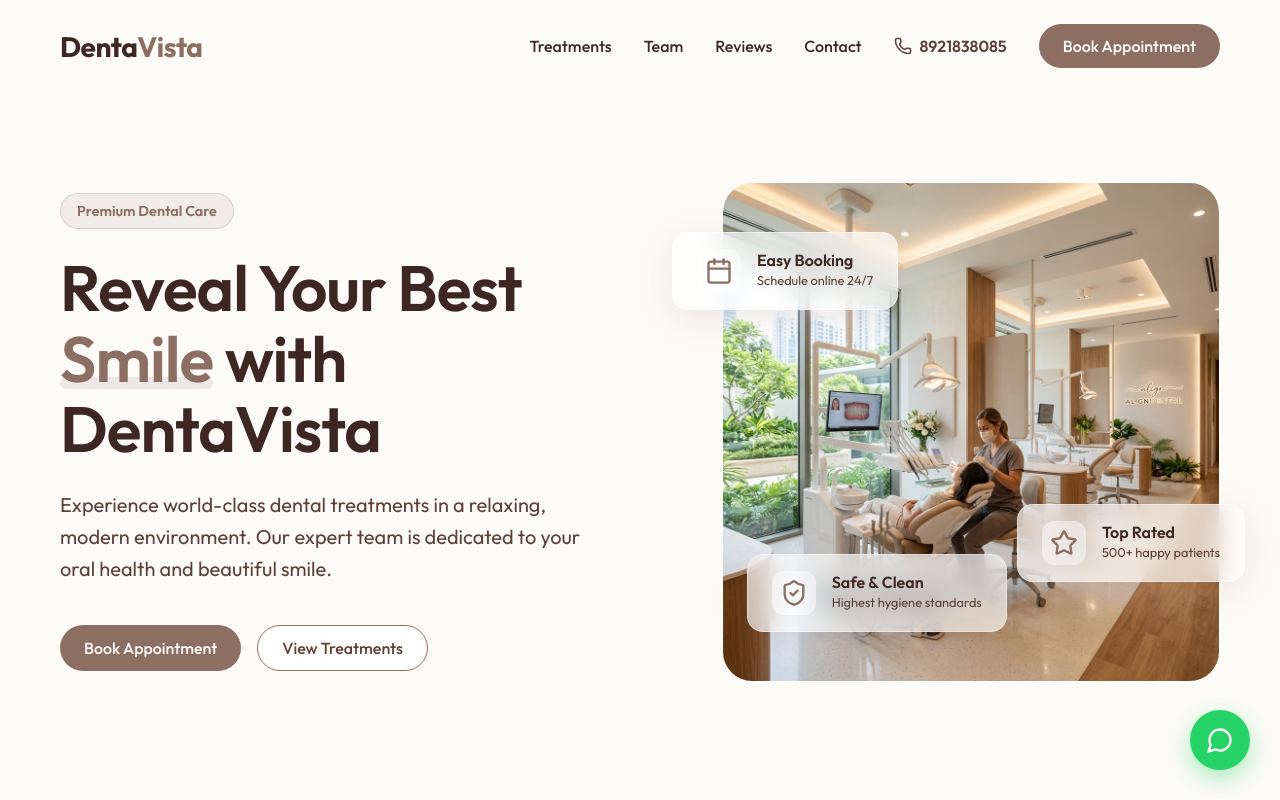
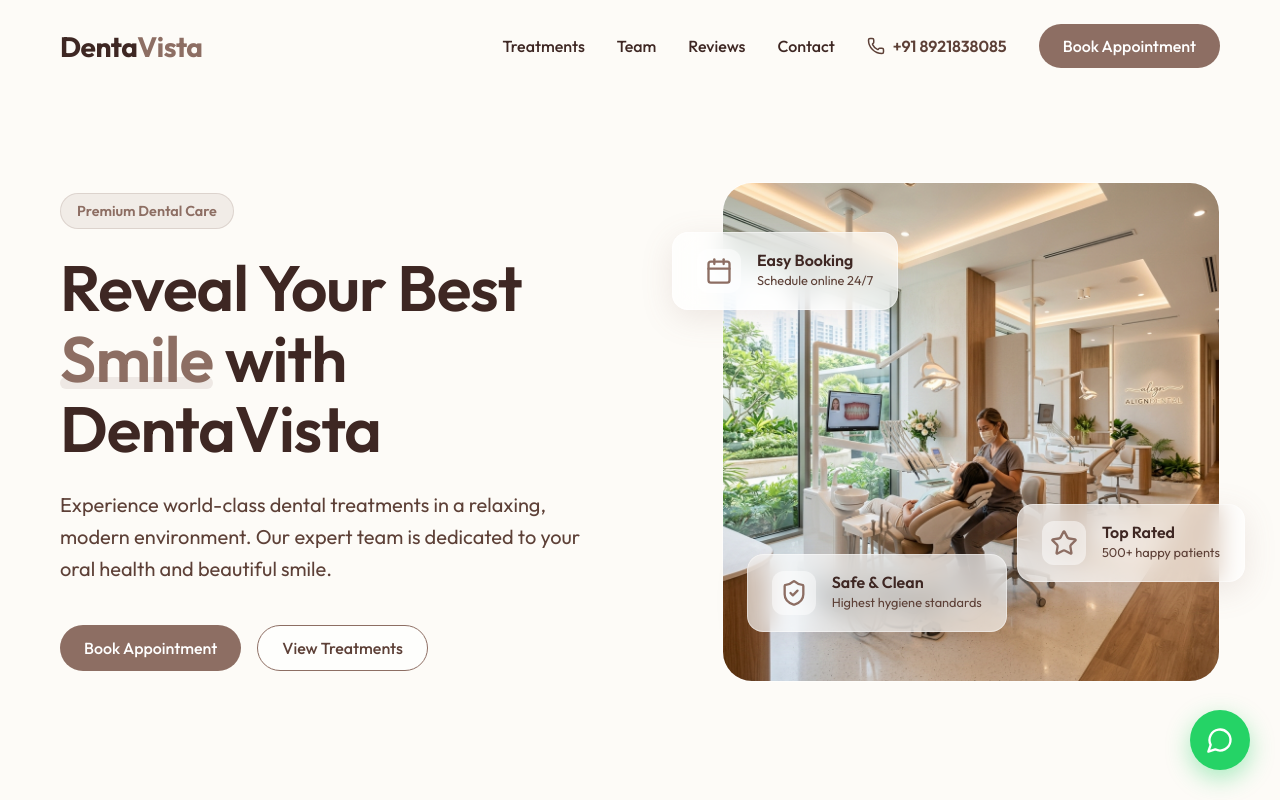
Before and after one commit to amk430/Dentavista, a Next.js app: page / in a window 1280 px wide. Shown: the top 800 px of the page. Built offline with nearby package versions, Linux system fonts and the light colour scheme.

Commit message:
Include all +91 country code updates across components

```diff
--- a/components/Footer.tsx
+++ b/components/Footer.tsx
@@ -38,7 +38,7 @@
             </li>
             <li>
               <Phone size={18} className={styles.icon} />
-              <a href="tel:8921838085">8921838085</a>
+              <a href="tel:+918921838085">+91 8921838085</a>
             </li>
             <li>
               <Mail size={18} className={styles.icon} />
--- a/components/Navbar.tsx
+++ b/components/Navbar.tsx
@@ -29,9 +29,9 @@
           <Link href="#reviews" onClick={() => setMobileMenuOpen(false)}>Reviews</Link>
           <Link href="#contact" onClick={() => setMobileMenuOpen(false)}>Contact</Link>
 
-          <a href="tel:8921838085" className={styles.phoneLink}>
+          <a href="tel:+918921838085" className={styles.phoneLink}>
             <Phone size={18} />
-            8921838085
+            +91 8921838085
           </a>
 
           <Link href="#booking" className="glass-button glass-button-primary" onClick={() => setMobileMenuOpen(false)}>
--- a/components/WhatsAppButton.tsx
+++ b/components/WhatsAppButton.tsx
@@ -2,7 +2,7 @@
 import styles from './WhatsAppButton.module.css';
 
 export default function WhatsAppButton() {
-  const phoneNumber = "8921838085";
+  const phoneNumber = "+918921838085";
   const message = "Hello DentaVista, I would like to know more about your services.";
 
   const waLink = `https://wa.me/${phoneNumber}?text=${encodeURIComponent(message)}`;
```
